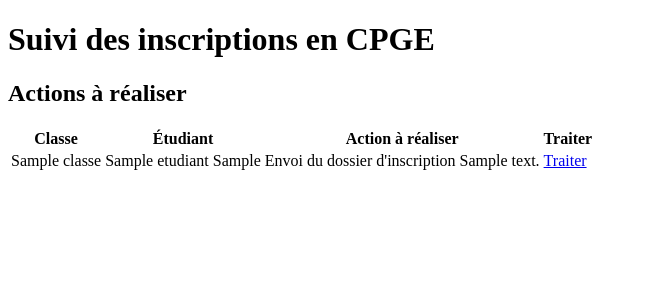
After one commit to pykol/inscrisup, a Django app: page /action/ in a window 1280 px wide. The commit adds this page. Shown: the top 300 px of the page, without its empty margins (0-646 px from the left). Run offline with Django 3.2, Linux system fonts and the light colour scheme; tables that the repository leaves empty hold one stand-in row (values such as "Sample post").

Commit message:
Affichage des actions avec lien de traitement

```diff
--- a/parcoursup/models.py
+++ b/parcoursup/models.py
@@ -174,3 +174,10 @@ class Action(models.Model):
             default=STATUT_TODO)
 
     message = models.TextField(blank=True, null=False)
+
+    def traiter(self, date):
+        """Marque une action comme traitée à la date donnée"""
+        if self.statut != STATUT_FAIT:
+            self.date = date
+            self.statut = STATUT_FAIT
+            self.save()
--- /dev/null
+++ b/parcoursup/templates/parcoursup/action_list.html
@@ -0,0 +1,27 @@
+<!DOCTYPE html>
+<html lang="fr">
+  <head>
+    <meta charset="utf-8">
+    <title>Actions à réaliser − Suivi des inscriptions</title>
+  </head>
+  <body>
+    <h1>Suivi des inscriptions en CPGE</h1>
+    <h2>Actions à réaliser</h1>
+    <table>
+      <tr>
+        <th>Classe</th>
+        <th>Étudiant</th>
+        <th>Action à réaliser</th>
+        <th>Traiter</th>
+      </tr>
+      {% for action in action_list %}
+      <tr>
+        <td>{{ action.proposition.classe }}</td>
+        <td>{{ action.proposition.etudiant }}</td>
+        <td>{{ action.get_categorie_display }} {{ action.message }}</td>
+        <td><a href="{% url 'action.traiter' action.pk %}">Traiter</a></td>
+      </tr>
+      {% endfor %}
+    </table>
+  </body>
+</html>
--- a/parcoursup/templates/parcoursup/index.html
+++ b/parcoursup/templates/parcoursup/index.html
@@ -6,6 +6,7 @@
   </head>
   <body>
     <h1>Suivi des inscriptions en CPGE</h1>
+    <p><a href="{% url 'action.liste' %}">Actions à réaliser</a>
     <aside>
       {% if classes_list %}
       <ul>
--- a/parcoursup/urls.py
+++ b/parcoursup/urls.py
@@ -9,4 +9,7 @@ urlpatterns = [
     url(r'^$', views.index, name='index'),
     url(r'^classe/(?P<slug>[-\w]+)/$', views.ClasseDetailView.as_view(), name='classe.details'),
     url(r'^etudiant/(?P<pk>[0-9]+)/$', views.EtudiantDetailView.as_view(), name='etudiant.details'),
+    url(r'^action/$', views.ActionListView.as_view(), name='action.liste'),
+    url(r'^action/(?P<pk>[0-9]+)/$', views.ActionDetailView.as_view(), name='action.details'),
+    url(r'^action/(?P<pk>[0-9]+)/traiter$', views.action_traiter, name='action.traiter'),
 ]
--- a/parcoursup/views.py
+++ b/parcoursup/views.py
@@ -1,11 +1,14 @@
 # -*- coding: utf-8 -*-
 from __future__ import unicode_literals
 
+import datetime
+
 from django.shortcuts import render, get_object_or_404
-from django.http import HttpResponse
+from django.http import HttpResponseRedirect
 from django.views import generic
+from django.urls import reverse
 
-from .models import Classe, Etudiant
+from .models import Classe, Etudiant, Action
 
 def index(request):
     return render(request, 'parcoursup/index.html',
@@ -16,3 +19,14 @@ class ClasseDetailView(generic.DetailView):
 
 class EtudiantDetailView(generic.DetailView):
     model = Etudiant
+
+class ActionListView(generic.ListView):
+    queryset = Action.objects.filter(statut = Action.STATUT_TODO)
+
+class ActionDetailView(generic.DetailView):
+    model = Action
+
+def action_traiter(self, pk):
+    action = get_object_or_404(Action, pk=pk)
+    action.traiter(datetime.datetime.now())
+    return HttpResponseRedirect(reverse('action.liste'))
```
